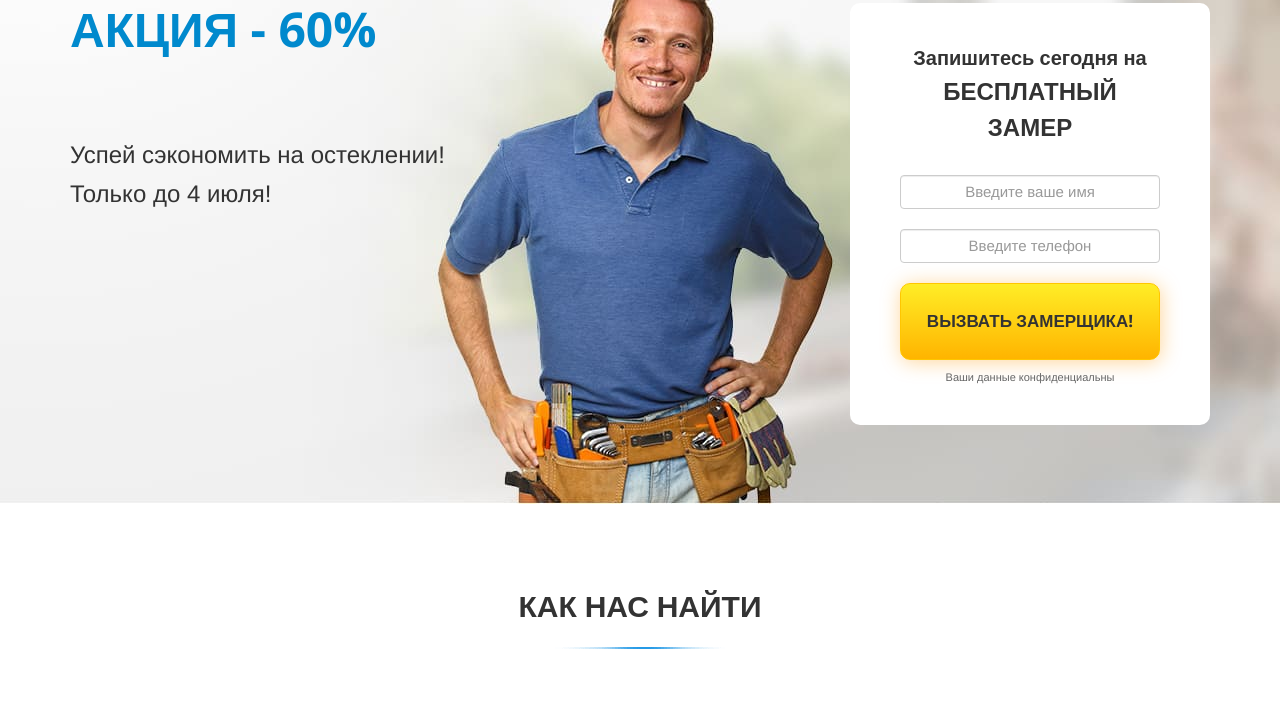
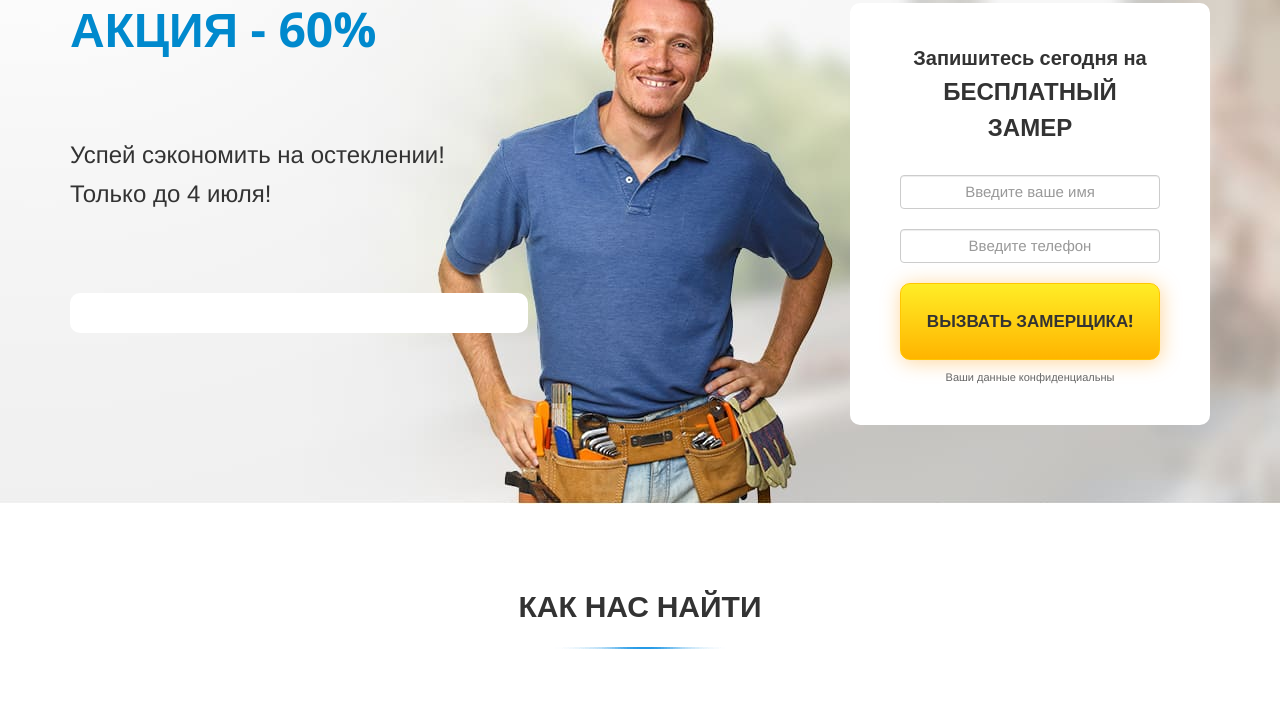
Before and after one commit to Arturik456/graduation_work, a website with bundled scripts: page graduation_work/index.html in a window 1280 px wide. Shown: the part 5021-5728 px from the top of the page. Built offline with nearby package versions, Linux system fonts and the light colour scheme.

Commit message:
стили

```diff
--- a/graduation_work/css/style.css
+++ b/graduation_work/css/style.css
@@ -23,6 +23,44 @@ textarea:focus {
 .no-padding {
   padding: 0 !important;
 }
+  /*Timer*/
+.timer {
+    padding: 10px;
+    background-color: #ffffff;
+    text-align: center;
+    border-radius: 10px;
+}
+.eTimer {
+    padding: 10px;
+    text-align: center;
+    font-family: 'Open Sans', sans-serif;
+    font-weight: 200;
+    font-style: normal;
+    font-size: 4.8rem;
+    color: #fff;
+    display: -webkit-flex;
+    display: -moz-flex;
+    display: -ms-flex;
+    display: -o-flex;
+    display: flex;
+}
+.timer-block {
+    margin-top: 20px;
+    margin-bottom: 10px;
+    line-height: 0.8;
+}
+.timer-number {
+    background-color: rgb(60, 60, 60);
+    border-radius: 15px;
+    letter-spacing: 5px;
+    padding-left: 5px;
+}
+.timer-label {
+    color: #000;
+    font-size: 14px;
+}
+
+
 .form {
   /*margin-top: 2rem;*/
   padding: 2rem 5rem;
@@ -1453,6 +1491,8 @@ textarea:focus {
   .popup_calc_profile_button {
     padding: 1rem 5rem;
   }
+
+
 }
 /* small devices, tablets */
 @media only screen and (max-width: 768px) {
```
